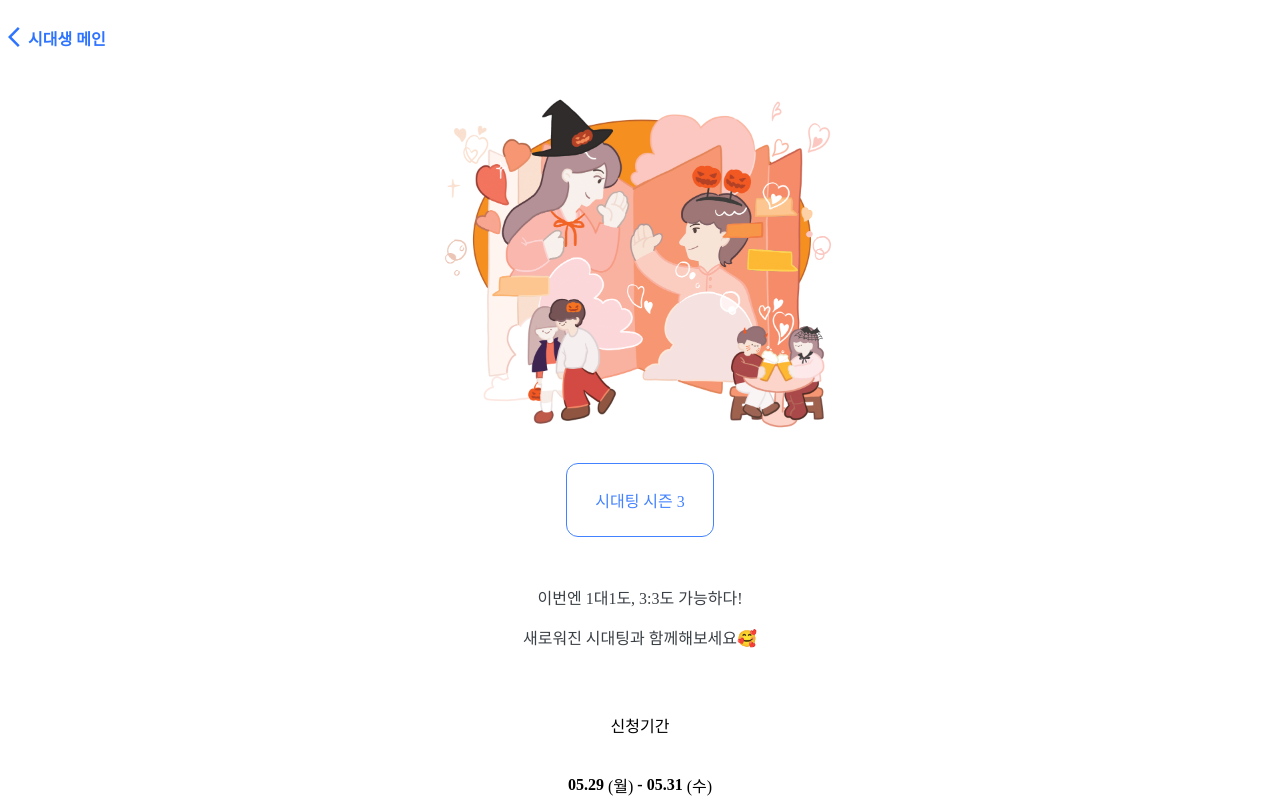
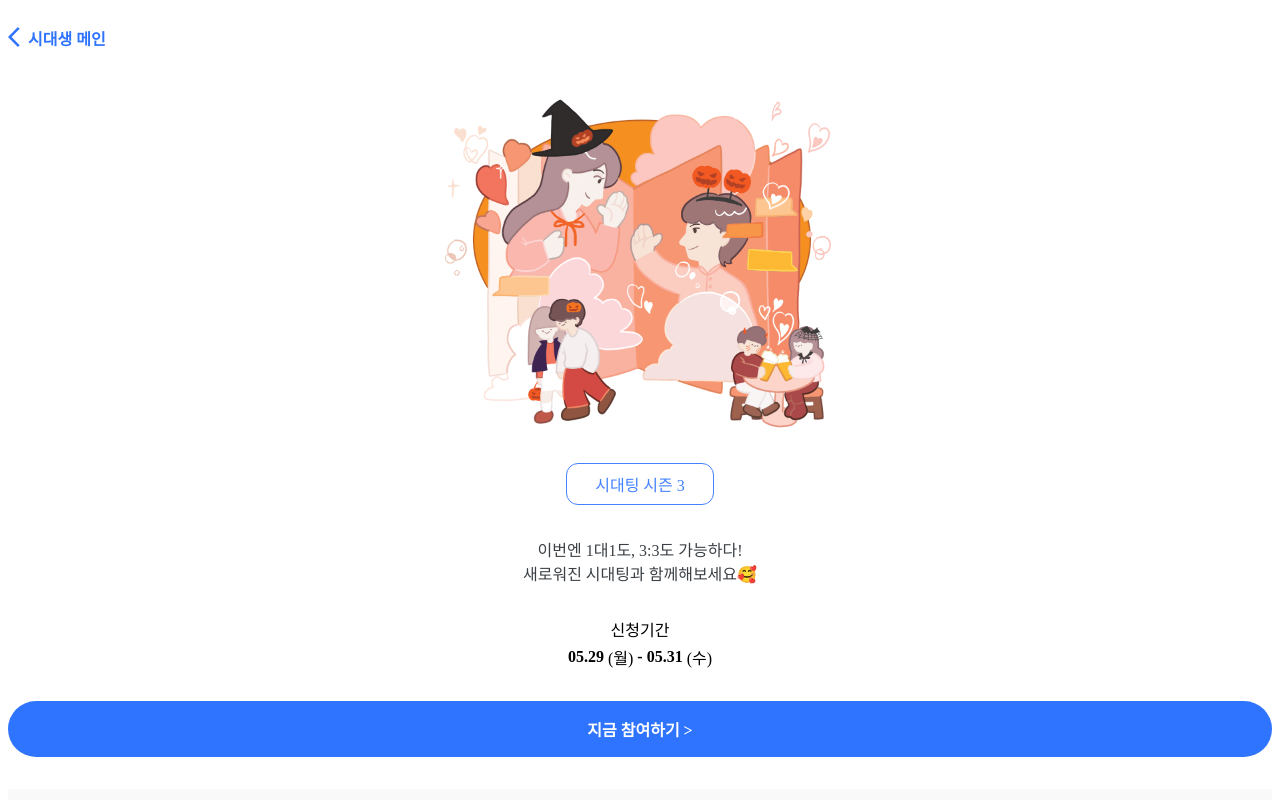
Before and after one commit to uoslife/client-meeting-season3, a Next.js app: page / in a window 1280 px wide. Shown: the top 800 px of the page. Built offline with nearby package versions, Linux system fonts and the light colour scheme; a web font is replaced by a local one.

Commit message:
fix: Text component type error 수정

```diff
--- a/src/components/typography/text/Text.tsx
+++ b/src/components/typography/text/Text.tsx
@@ -1,6 +1,6 @@
 'use client';
 
-import { HTMLAttributes } from 'react';
+import { ComponentProps } from 'react';
 
 import styled, { css } from 'styled-components';
 import { SizeTypes } from '@/types/styles.type';
@@ -16,7 +16,7 @@ export type TextProps = Combine<
     color?: string;
     font?: string;
   },
-  HTMLAttributes<'div'>
+  ComponentProps<'div'>
 >;
 
 const getSizeStyles = (size?: SizeTypes) => {
@@ -88,13 +88,6 @@ const Text = ({
     weight = weight < 100 ? 100 : weight > 900 ? 900 : weight;
   }
 
-  const AsStyled = styled(as)<TextProps>`
-    font-weight: ${({ weight }) => weight};
-    ${({ size }) => getSizeStyles(size)};
-    color: ${({ color }) => color};
-    font-family: ${({ font }) => font};
-  `;
-
   return (
     <AsStyled
       label={label}
@@ -108,5 +101,11 @@ const Text = ({
     </AsStyled>
   );
 };
+const AsStyled = styled.div<TextProps>`
+  font-weight: ${({ weight }) => weight};
+  ${({ size }) => getSizeStyles(size)};
+  color: ${({ color }) => color};
+  font-family: ${({ font }) => font};
+`;
 
 export default Text;
```
